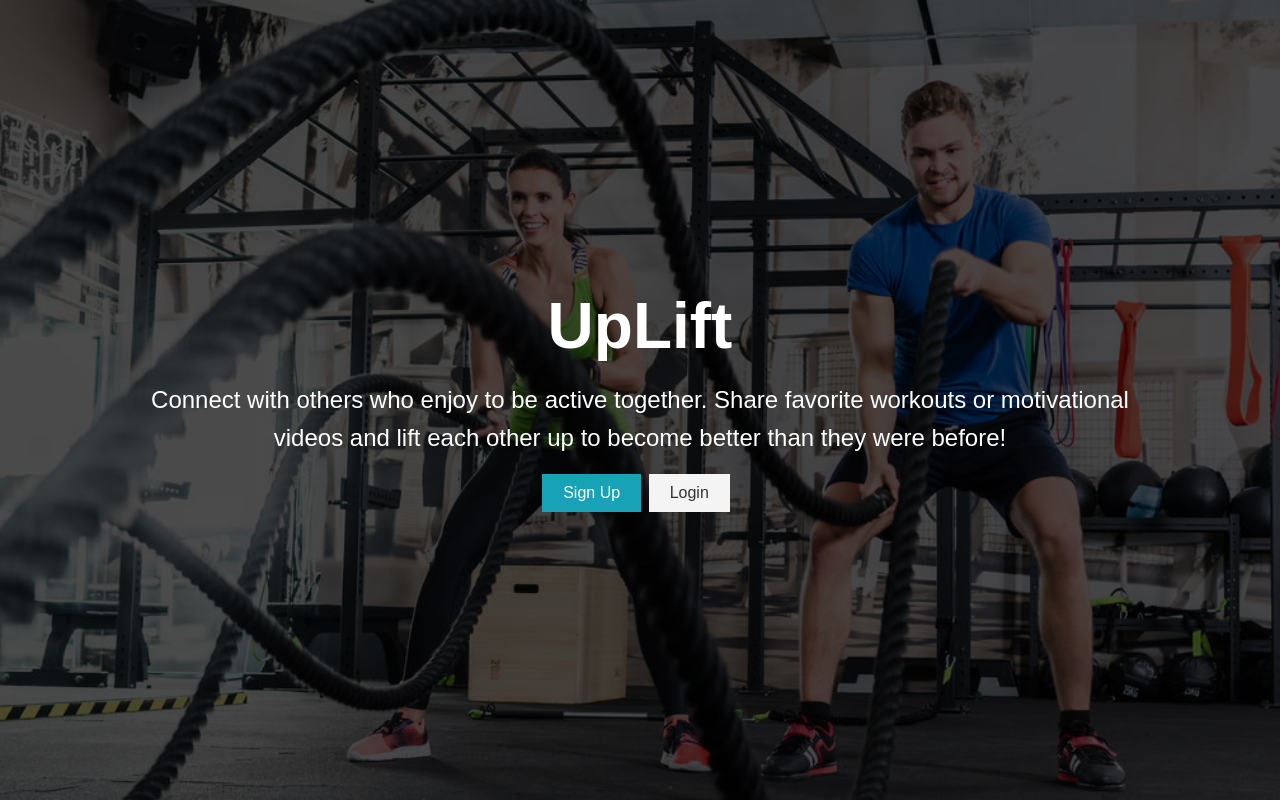
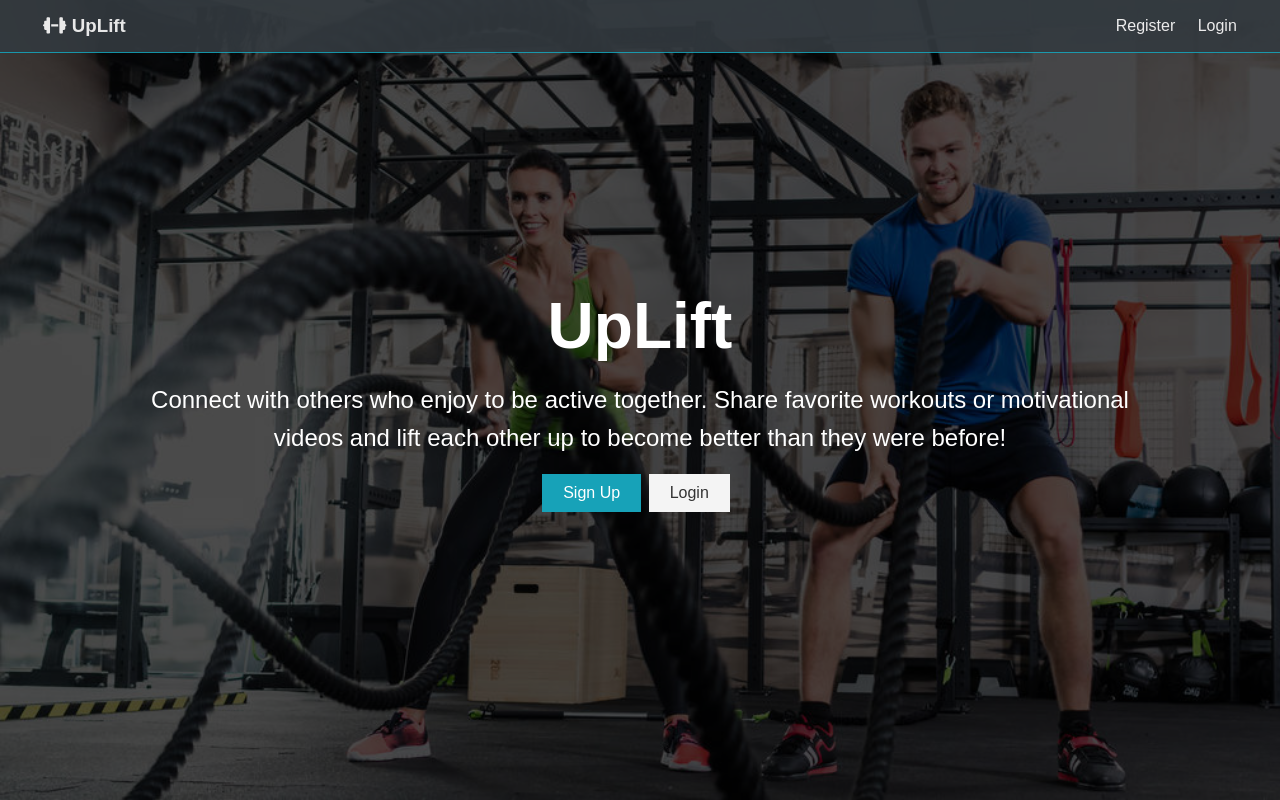
Before and after one commit to ISANCEHZ1994/UpLift_MERN, a React (Create React App) app in the folder up-lift/: page / in a window 1280 px wide. Built offline with nearby package versions, Linux system fonts and the light colour scheme; no server answers.

Commit message:
working on profile routes

```diff
--- a/up-lift/src/components/welcomePage.js
+++ b/up-lift/src/components/welcomePage.js
@@ -6,6 +6,16 @@ import { Link } from 'react-router-dom';
 const WelcomePage = () => {
 
     return (
+        <>
+            <nav class="navbar bg-dark">
+                <h1>
+                    <Link to='/'><FontAwesomeIcon icon={faDumbbell} /> UpLift</Link>
+                </h1>
+                <ul>
+                    <li><Link to="/register">Register</Link></li>
+                    <li><Link to="/login">Login</Link></li>
+                </ul>
+            </nav>
             <section className="landing">
                 <div className="dark-overlay">
                     <div className="landing-inner">
@@ -22,6 +32,7 @@ const WelcomePage = () => {
                     </div>
                 </div>
             </section>
+        </>
     )
 };
 
```
Also changed, not shown: up-lift/src/img/icon.png (deleted), up-lift/src/img/showcase.jpg (deleted). Lines whose indentation alone changed are shown as unchanged.
